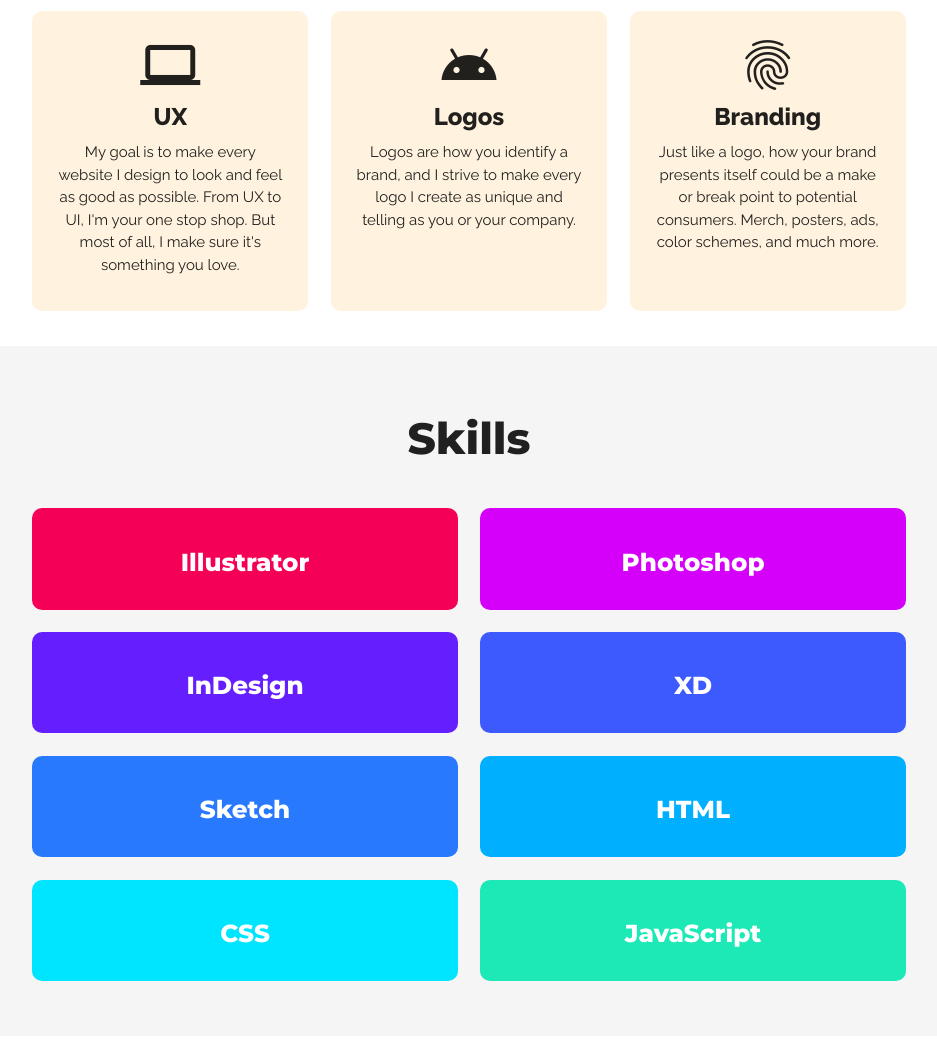
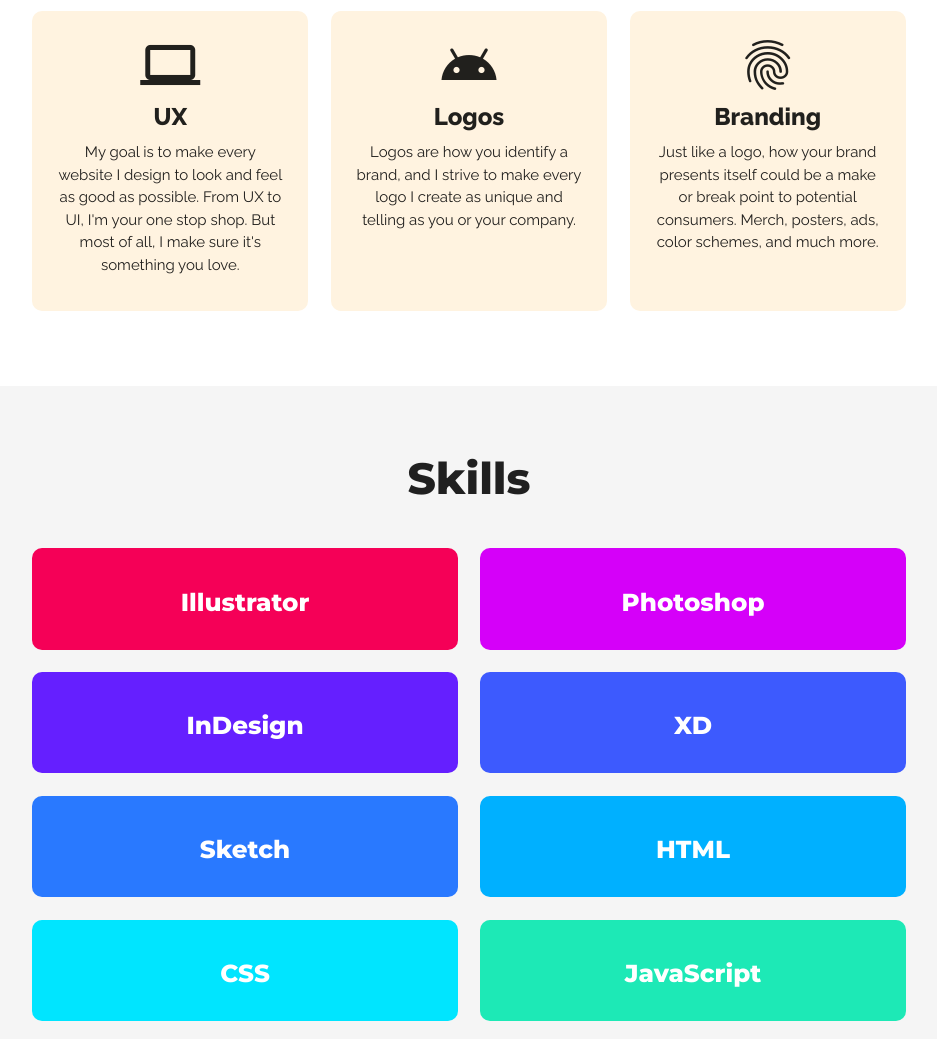
Before and after one commit to iamluigib/personal-site, a plain HTML site: page about.html in a window 1280 px wide. Shown: the part 604-1643 px from the top of the page, without its empty margins (171-1108 px from the left). Drawn offline with Linux system fonts and the light colour scheme.

Commit message:
Minor spacing changes

```diff
--- a/about.html
+++ b/about.html
@@ -53,7 +53,6 @@
     gtag('js', new Date());
 
     gtag('config', 'UA-135631416-1');
-
   </script>
 
 </head>
@@ -98,7 +97,7 @@
           <h3 class="center-align">What I Design</h3>
         </div>
       </div>
-      <div class="row">
+      <div class="row spacer-bottom-sm">
         <div class="col s12 m4">
           <div class="card small orange lighten-5 center-align">
             <div class="card-content">
@@ -129,14 +128,14 @@
       </div>
     </div>
 
-    <div class="grey lighten-4">
+    <div class="grey lighten-4 spacer-sm">
       <div class="container">
-        <div class="row spacer-top-sm">
+        <div class="row">
           <div class="col s12">
             <h3 class="center-align">Skills</h3>
           </div>
         </div>
-        <div class="row spacer-bottom-sm">
+        <div class="row">
           <div class="col s12 m6">
             <div class="card-panel pink accent-3 white-text center-align">
               <h5>Illustrator</h5>
@@ -285,6 +284,4 @@
   <script src="js/materialize.js"></script>
   <script src="js/init.js"></script>
 
-</body>
-
-</html>
+</body></html>
```
Also changed, not shown: 3 other files.
